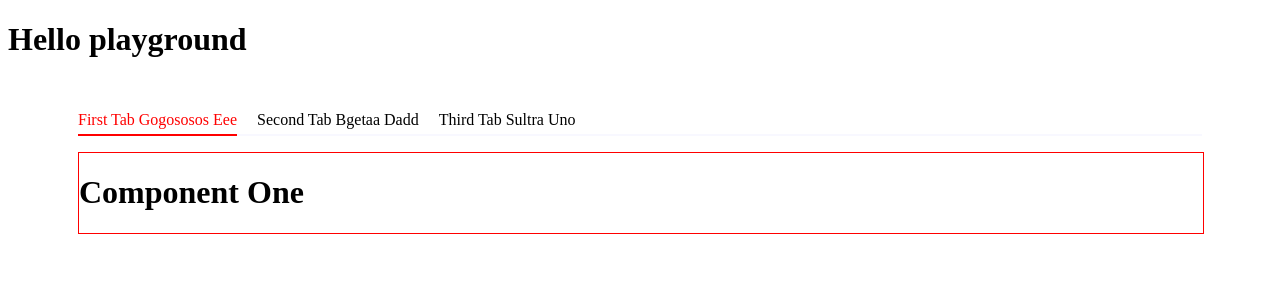
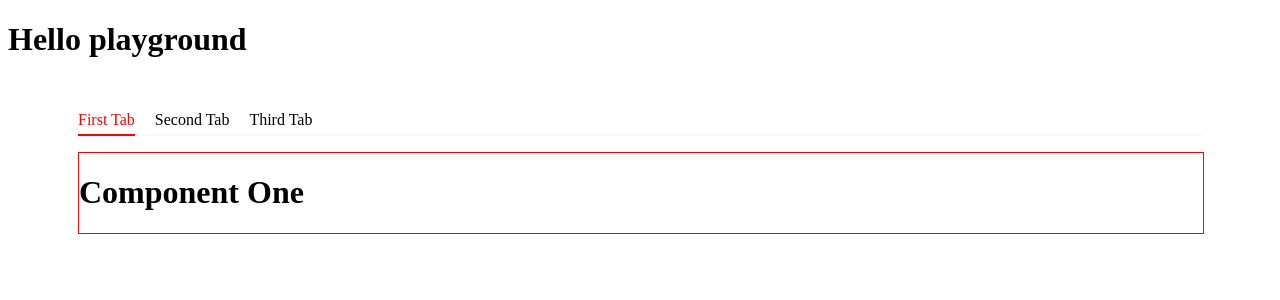
Before and after one commit to kaf-lamed-beyt/react-tab, a Next.js app: page / in a window 1280 px wide. Shown: the top 300 px of the page. Built offline with nearby package versions, Linux system fonts and the light colour scheme.

Commit message:
chore: refactor encodeURIComponent logic for longer series of tab names

```diff
--- a/packages/react-tab/index.tsx
+++ b/packages/react-tab/index.tsx
@@ -21,7 +21,7 @@ const Tab = ({ tabItems, theme }: tabProps) => {
 
     const encodedTabName =
       encodeURIComponent(tabContentName).toLocaleLowerCase();
-    const replaceEncodingParam = encodedTabName.replace("%20", "-");
+    const replaceEncodingParam = encodedTabName.split("%20").join("-");
     router.replace(`?tab=${replaceEncodingParam}`);
   };
 
--- a/pages/index.tsx
+++ b/pages/index.tsx
@@ -15,15 +15,15 @@ const Component = ({ text }) => <h1>{text}</h1>;
 
 const data = [
   {
-    name: "first tab gogososos eee",
+    name: "first tab",
     component: <Component text="Component One" />,
   },
   {
-    name: "second tab bgetaa dadd",
+    name: "second tab",
     component: <Component text="Component Two" />,
   },
   {
-    name: "third tab sultra uno",
+    name: "third tab",
     component: <Component text="Component Three" />,
   },
 ];
```
